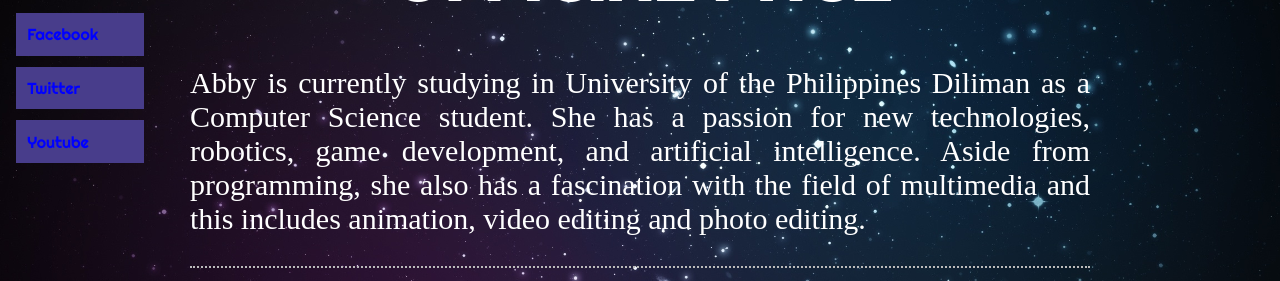
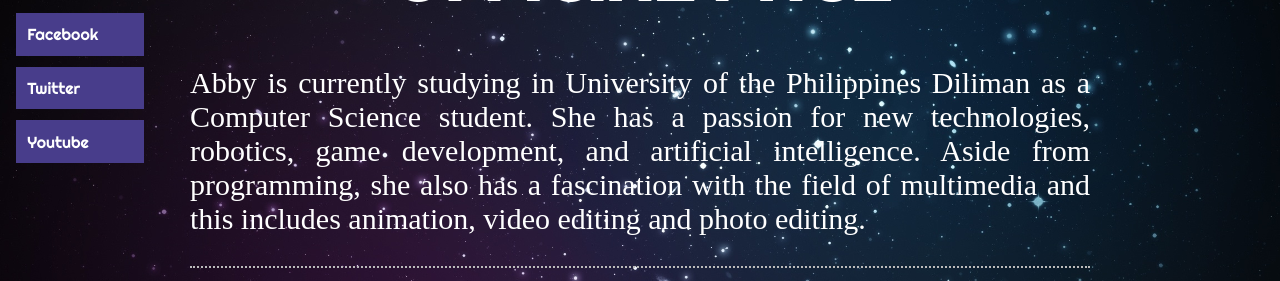
Before and after one commit to abbyDC/legitwebsite, a plain HTML site: page index.html in a window 1280 px wide. Shown: the part 207-488 px from the top of the page. Drawn offline with Linux system fonts and the light colour scheme; a web font is replaced by a local one.

Commit message:
fixed link

```diff
--- a/index.css
+++ b/index.css
@@ -78,7 +78,7 @@ ul.navbar li {
 ul.navbar a {
   text-decoration: none }
 a:link {
-  color: blue }
+  color: white }
 a:visited {
   color: white }
 address {
```
